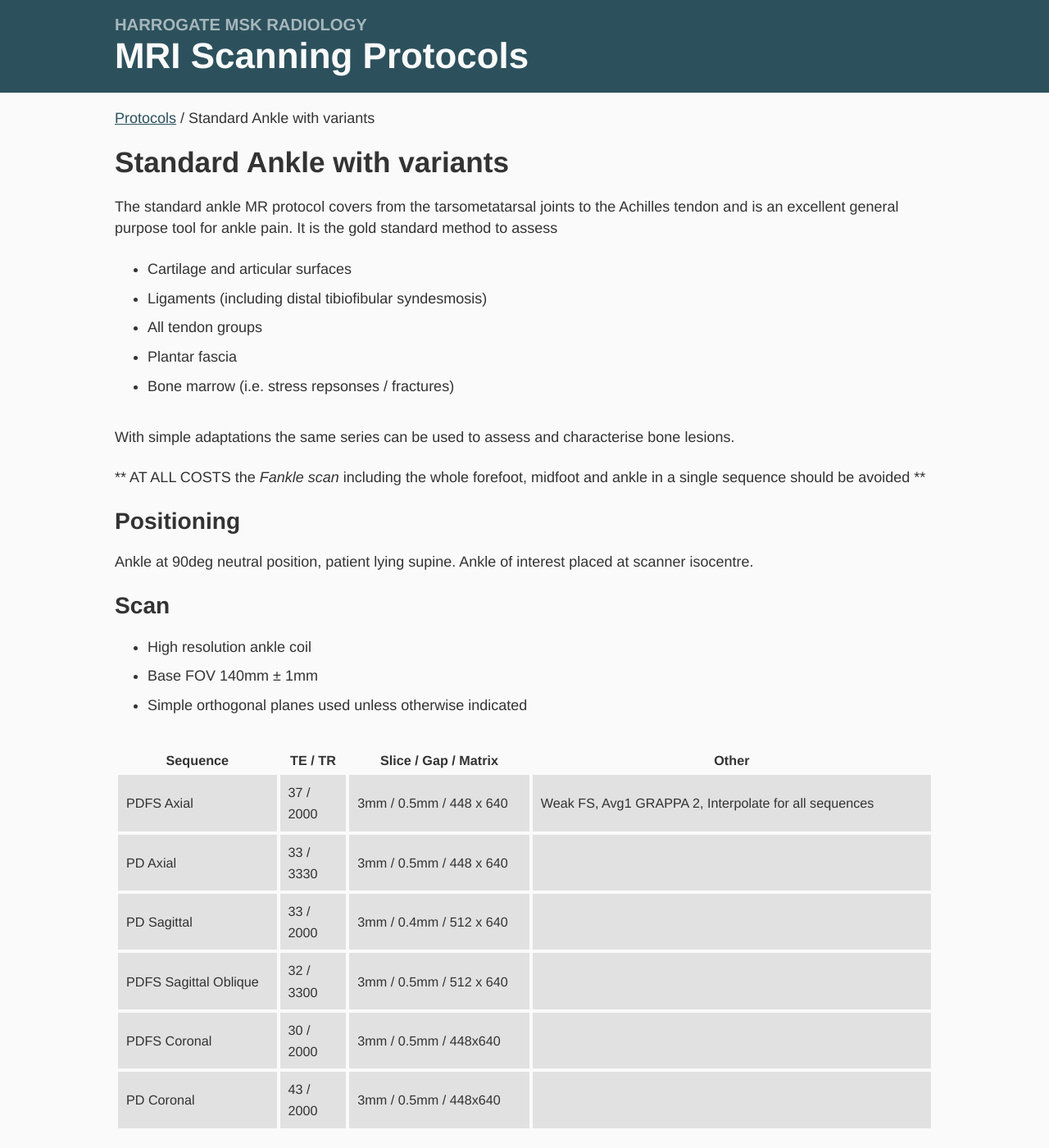
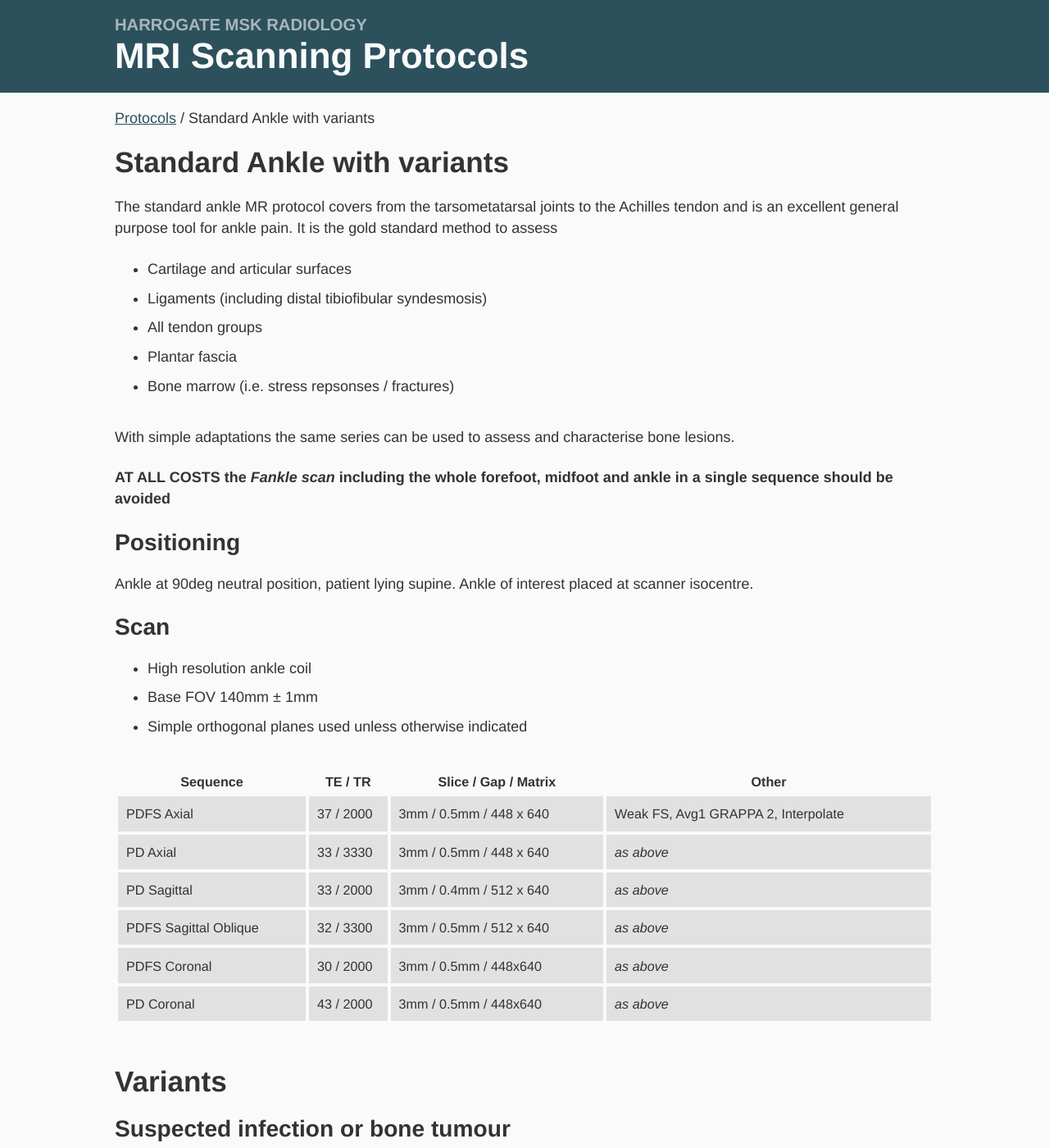
Before and after one commit to harrogatemsk/harrogatemsk.github.io, a Jekyll site: the page built from _protocols/standard-ankle.md, in a window 1280 px wide and 1400 px high. Shown: the whole window at 82% size. Built offline with Jekyll 4.4.1, drawn with Linux system fonts in a browser that asks for light colours; some web fonts are replaced.

Commit message:
Update standard-ankle.md

```diff
--- a/_protocols/standard-ankle.md
+++ b/_protocols/standard-ankle.md
@@ -14,7 +14,7 @@ The standard ankle MR protocol covers from the tarsometatarsal joints to the Ach
 
 With simple adaptations the same series can be used to assess and characterise bone lesions.
 
-** AT ALL COSTS the _Fankle scan_ including the whole forefoot, midfoot and ankle in a single sequence should be avoided **
+**AT ALL COSTS the _Fankle scan_ including the whole forefoot, midfoot and ankle in a single sequence should be avoided**
 
 ### Positioning
 Ankle at 90deg neutral position, patient lying supine. Ankle of interest placed at scanner isocentre.
@@ -27,12 +27,12 @@ Ankle at 90deg neutral position, patient lying supine. Ankle of interest placed
 
 | Sequence						|	TE / TR			|	Slice / Gap / Matrix		| Other |
 |---							|---				|---							|---    |
-| PDFS Axial	| 37 / 2000			| 3mm / 0.5mm / 448 x 640				| Weak FS, Avg1 GRAPPA 2, Interpolate for all sequences |
-| PD Axial	| 33 / 3330			| 3mm / 0.5mm / 448 x 640				|  |
-| PD Sagittal | 33 / 2000     | 3mm / 0.4mm / 512 x 640     |
-| PDFS Sagittal Oblique	| 32 / 3300			| 3mm / 0.5mm / 512 x 640				|  |
-| PDFS Coronal	| 30 / 2000			| 3mm / 0.5mm / 448x640				| |
-| PD Coronal	| 43 / 2000			| 3mm / 0.5mm / 448x640				| |
+| PDFS Axial	| 37 / 2000			| 3mm / 0.5mm / 448 x 640				| Weak FS, Avg1 GRAPPA 2, Interpolate |
+| PD Axial	| 33 / 3330			| 3mm / 0.5mm / 448 x 640				| _as above_ |
+| PD Sagittal | 33 / 2000     | 3mm / 0.4mm / 512 x 640     | _as above_ |
+| PDFS Sagittal Oblique	| 32 / 3300			| 3mm / 0.5mm / 512 x 640				| _as above_ |
+| PDFS Coronal	| 30 / 2000			| 3mm / 0.5mm / 448x640				|_as above_ |
+| PD Coronal	| 43 / 2000			| 3mm / 0.5mm / 448x640				| _as above_ |
 
 ## Variants
 
```
